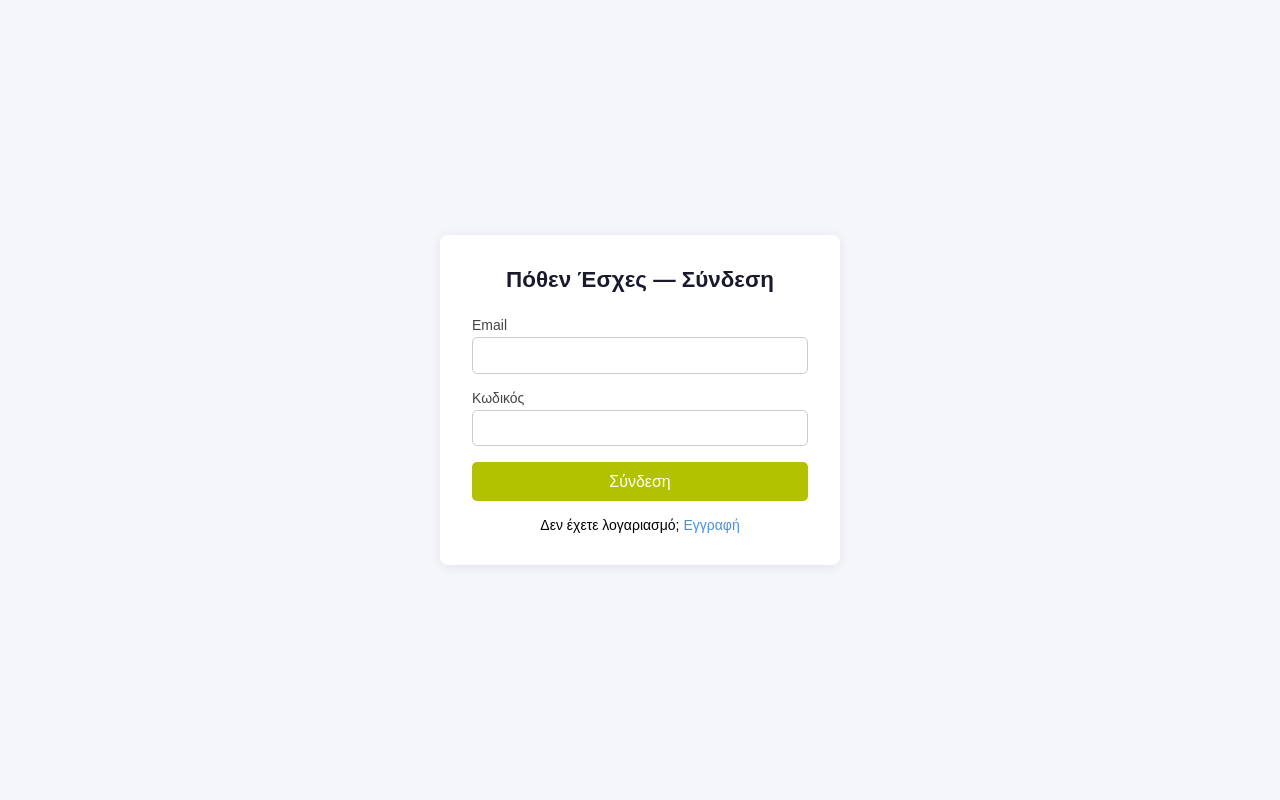
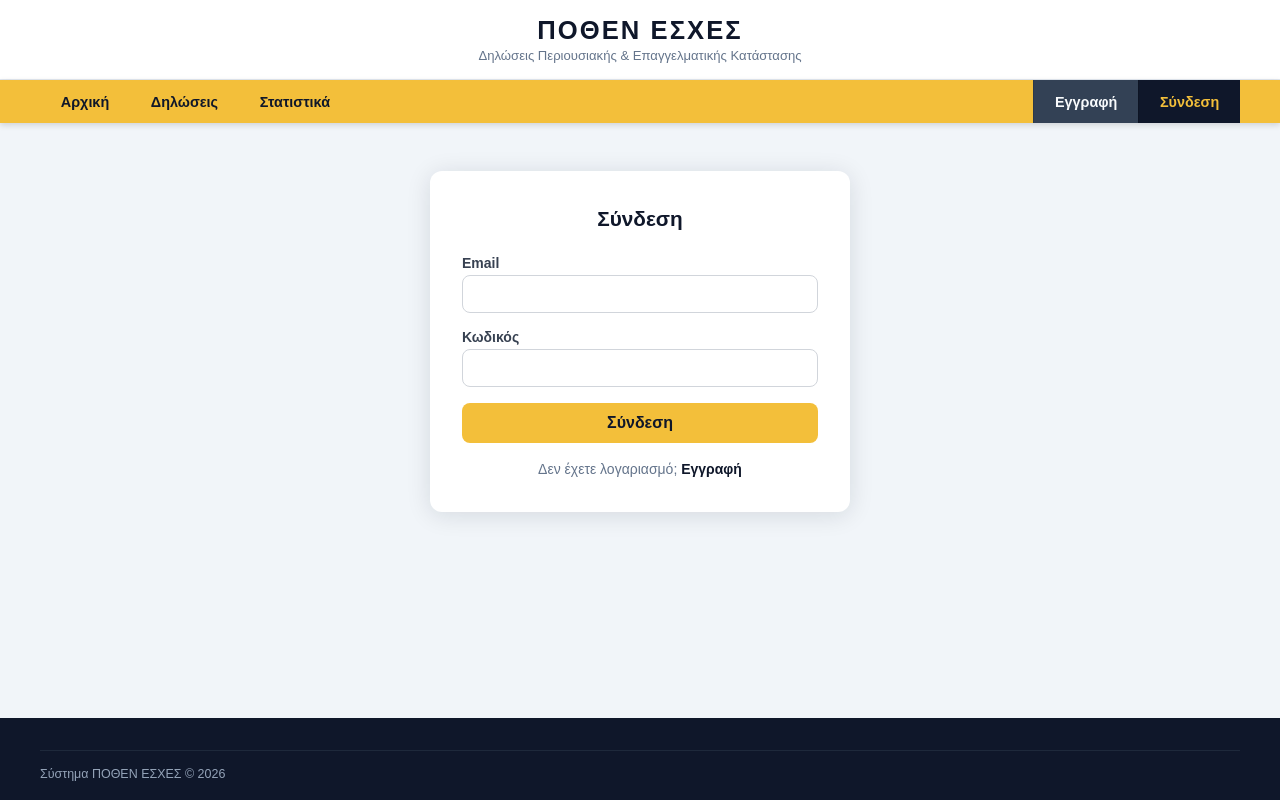
Before and after one commit to ksourmelis/CSE_326, a PHP site: page /auth/login.php in a window 1280 px wide. Run offline with PHP 8.4, Linux system fonts and the light colour scheme.

Commit message:
Fixing UI

```diff
--- a/auth/login.php
+++ b/auth/login.php
@@ -60,82 +60,79 @@ if ($_SERVER['REQUEST_METHOD'] === 'POST') {
 <head>
     <meta charset="UTF-8">
     <meta name="viewport" content="width=device-width, initial-scale=1.0">
-    <title>Σύνδεση — Πόθεν Έσχες</title>
+    <title>Σύνδεση — ΠΟΘΕΝ ΕΣΧΕΣ</title>
     <style>
-        * { box-sizing: border-box; margin: 0; padding: 0; }
-        body {
-            font-family: Arial, sans-serif;
-            background: #f4f6f9;
-            display: flex;
-            align-items: center;
-            justify-content: center;
-            min-height: 100vh;
-            padding: 2rem;
-        }
-        .card {
-            background: #fff;
-            border-radius: 8px;
-            padding: 2rem;
-            width: 100%;
-            max-width: 400px;
-            box-shadow: 0 2px 12px rgba(0,0,0,0.08);
-        }
-        h1 { font-size: 1.4rem; margin-bottom: 1.5rem; color: #1a1a2e; text-align: center; }
-        label { display: block; font-size: 0.875rem; color: #444; margin-bottom: 4px; }
-        input[type="email"],
-        input[type="password"] {
-            width: 100%;
-            padding: 0.55rem 0.75rem;
-            border: 1px solid #ccc;
-            border-radius: 5px;
-            font-size: 0.95rem;
-            margin-bottom: 1rem;
-        }
-        input:focus { outline: none; border-color: #4a90d9; }
-        .btn {
-            width: 100%;
-            padding: 0.65rem;
-            background: #b2c200;
-            color: #fff;
-            border: none;
-            border-radius: 5px;
-            font-size: 1rem;
-            cursor: pointer;
-        }
-        .btn:hover { background: #2d2d50; }
-        .error {
-            background: #fdecea;
-            border: 1px solid #f5c6c6;
-            border-radius: 5px;
-            padding: 0.65rem 1rem;
-            margin-bottom: 1rem;
-            font-size: 0.875rem;
-            color: #c0392b;
-        }
-        .success {
-            background: #eafaf1;
-            border: 1px solid #a9dfbf;
-            border-radius: 5px;
-            padding: 0.65rem 1rem;
-            margin-bottom: 1rem;
-            font-size: 0.875rem;
-            color: #1e8449;
-        }
-        .register-link { text-align: center; margin-top: 1rem; font-size: 0.875rem; }
-        .register-link a { color: #4a90d9; text-decoration: none; }
-        .register-link a:hover { text-decoration: underline; }
+        *, *::before, *::after { box-sizing: border-box; margin: 0; padding: 0; }
+        body { font-family: Arial, sans-serif; background: #f1f5f9; color: #1f2937; display: flex; flex-direction: column; min-height: 100vh; }
+
+        .site-header { background: #fff; border-bottom: 1px solid #e2e8f0; padding: 1rem 2rem; display: flex; align-items: center; justify-content: center; text-align: center; }
+        .logo-title { font-size: 1.6rem; font-weight: 900; color: #0f172a; letter-spacing: 0.08em; }
+        .logo-sub { font-size: 0.82rem; color: #64748b; margin-top: 0.2rem; }
+
+        .main-nav { background: #f3bf3a; position: sticky; top: 0; z-index: 100; box-shadow: 0 2px 6px rgba(0,0,0,0.15); }
+        .nav-inner { max-width: 1200px; margin: 0 auto; display: flex; align-items: stretch; }
+        .main-nav a { display: flex; align-items: center; padding: 0.85rem 1.3rem; font-size: 0.9rem; font-weight: 700; color: #0f172a; text-decoration: none; white-space: nowrap; transition: background 0.15s; }
+        .main-nav a:hover, .main-nav a.active { background: rgba(0,0,0,0.12); }
+        .nav-right { margin-left: auto; display: flex; }
+        .nav-right a { border-left: 1px solid rgba(0,0,0,0.12); }
+        .nav-right a.btn-login { background: #0f172a; color: #f3bf3a; }
+        .nav-right a.btn-login:hover { background: #1e293b; }
+        .nav-right a.btn-register { background: #334155; color: #f8fafc; }
+        .nav-right a.btn-register:hover { background: #475569; }
+
+        .auth-wrap { display: flex; align-items: flex-start; justify-content: center; padding: 3rem 1.25rem 3rem; flex: 1; }
+        .auth-card { background: #fff; border-radius: 12px; box-shadow: 0 3px 24px rgba(15,23,42,0.12); padding: 2.2rem 2rem; width: 100%; max-width: 420px; }
+        .auth-card h1 { font-size: 1.3rem; color: #0f172a; text-align: center; margin-bottom: 1.5rem; }
+        .auth-card label { display: block; font-size: 0.875rem; font-weight: 700; color: #374151; margin-bottom: 4px; }
+        .auth-card input[type="email"], .auth-card input[type="password"] { width: 100%; padding: 0.6rem 0.8rem; border: 1px solid #d1d5db; border-radius: 8px; font-size: 0.95rem; margin-bottom: 1rem; outline: none; }
+        .auth-card input:focus { border-color: #f3bf3a; box-shadow: 0 0 0 3px rgba(243,191,58,0.2); }
+        .auth-card .btn { width: 100%; padding: 0.7rem; background: #f3bf3a; color: #0f172a; border: none; border-radius: 8px; font-size: 1rem; font-weight: 700; cursor: pointer; }
+        .auth-card .btn:hover { background: #e0aa20; }
+        .auth-card .alt-link { text-align: center; margin-top: 1.1rem; font-size: 0.875rem; color: #64748b; }
+        .auth-card .alt-link a { color: #0f172a; font-weight: 700; text-decoration: none; }
+        .auth-card .alt-link a:hover { text-decoration: underline; }
+        .auth-card .msg-error { background: #fef2f2; border: 1px solid #fecaca; border-radius: 8px; padding: 0.65rem 1rem; margin-bottom: 1rem; font-size: 0.875rem; color: #b91c1c; }
+        .auth-card .msg-success { background: #f0fdf4; border: 1px solid #bbf7d0; border-radius: 8px; padding: 0.65rem 1rem; margin-bottom: 1rem; font-size: 0.875rem; color: #166534; }
+
+        .site-footer { background: #0f172a; color: #94a3b8; padding: 2rem 2rem 1.2rem; margin-top: 0; }
+        .footer-inner { max-width: 1200px; margin: 0 auto; }
+        .footer-bottom { border-top: 1px solid #1e293b; padding-top: 1rem; font-size: 0.78rem; display: flex; justify-content: space-between; flex-wrap: wrap; gap: 0.5rem; }
+        .footer-bottom a { color: #94a3b8; text-decoration: none; }
+        .footer-bottom a:hover { color: #f3bf3a; }
     </style>
 </head>
 <body>
-<div class="card">
-    <h1>Πόθεν Έσχες — Σύνδεση</h1>
+
+
+<header class="site-header">
+    <div>
+        <div class="logo-title">ΠΟΘΕΝ ΕΣΧΕΣ</div>
+        <div class="logo-sub">Δηλώσεις Περιουσιακής &amp; Επαγγελματικής Κατάστασης</div>
+    </div>
+</header>
+
+<nav class="main-nav">
+    <div class="nav-inner">
+        <a href="../modules/list.php">Αρχική</a>
+        <a href="../modules/list.php">Δηλώσεις</a>
+        <a href="../modules/search/search.php?section=statistics">Στατιστικά</a>
+        <div class="nav-right">
+            <a href="register.php" class="btn-register">Εγγραφή</a>
+            <a href="login.php" class="active btn-login">Σύνδεση</a>
+        </div>
+    </div>
+</nav>
+
+<div class="auth-wrap">
+    <div class="auth-card">
+        <h1>Σύνδεση</h1>
 
         <?php if (isset($_GET['registered'])): ?>
-        <div class="success">Η εγγραφή ολοκληρώθηκε. Συνδεθείτε παρακάτω.</div>
+            <div class="msg-success">Η εγγραφή ολοκληρώθηκε. Συνδεθείτε παρακάτω.</div>
         <?php endif; ?>
 
         <?php if ($error !== ''): ?>
-        <div class="error"><?= htmlspecialchars($error) ?></div>
+            <div class="msg-error"><?= htmlspecialchars($error, ENT_QUOTES, 'UTF-8') ?></div>
         <?php endif; ?>
 
         <form method="POST" action="login.php">
@@ -148,9 +145,19 @@ if ($_SERVER['REQUEST_METHOD'] === 'POST') {
             <button class="btn" type="submit">Σύνδεση</button>
         </form>
 
-    <div class="register-link">
+        <div class="alt-link">
             Δεν έχετε λογαριασμό; <a href="register.php">Εγγραφή</a>
         </div>
     </div>
+</div>
+
+<footer class="site-footer">
+    <div class="footer-inner">
+        <div class="footer-bottom">
+            <span>Σύστημα ΠΟΘΕΝ ΕΣΧΕΣ &copy; <?= date('Y') ?></span>
+        </div>
+    </div>
+</footer>
+
 </body>
 </html>
```
Also changed, not shown: modules/submit/style.css (+151 -0 lines), modules/submit/submit.php (+84 -67 lines). Lines whose indentation alone changed are shown as unchanged.
